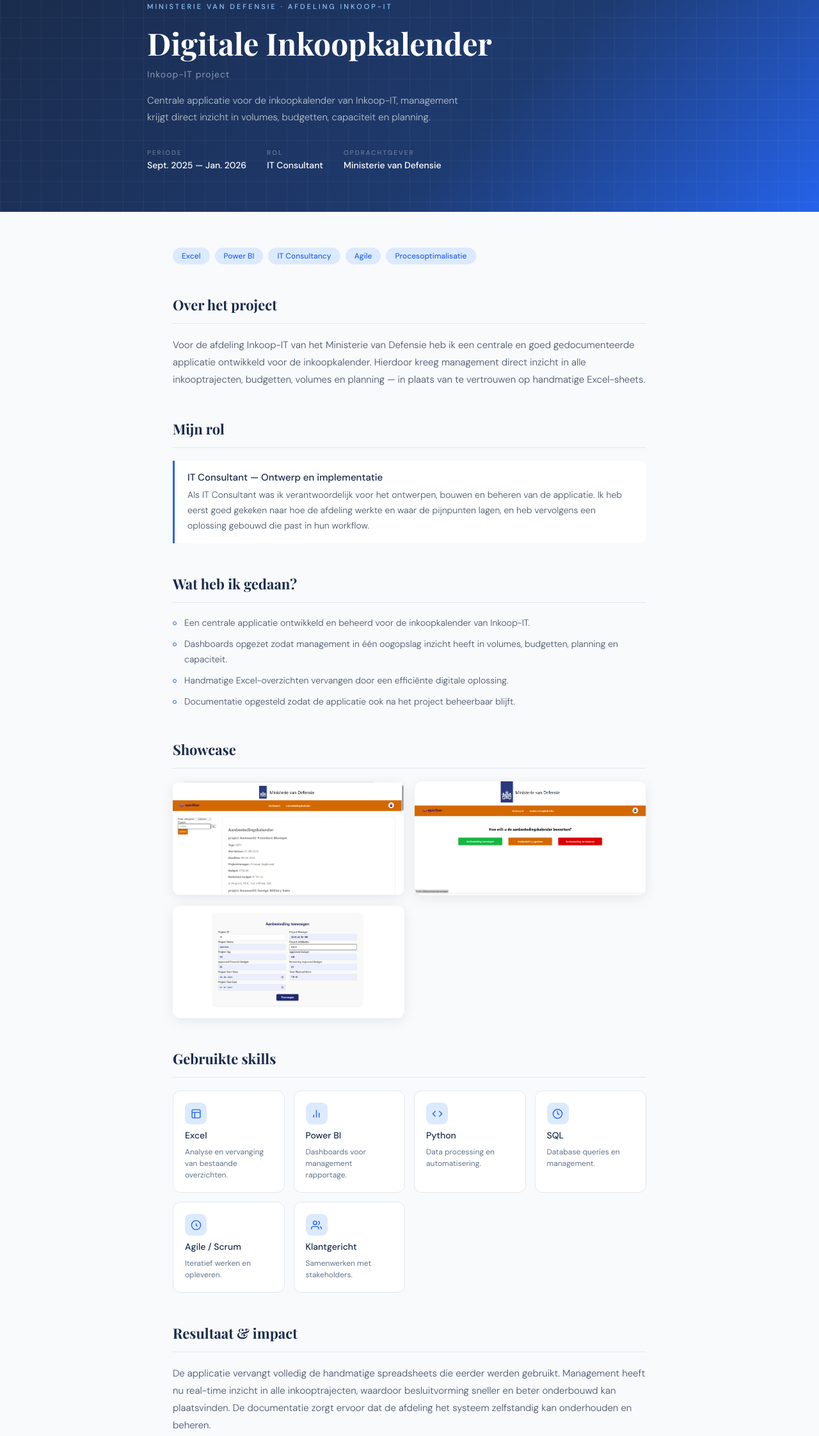
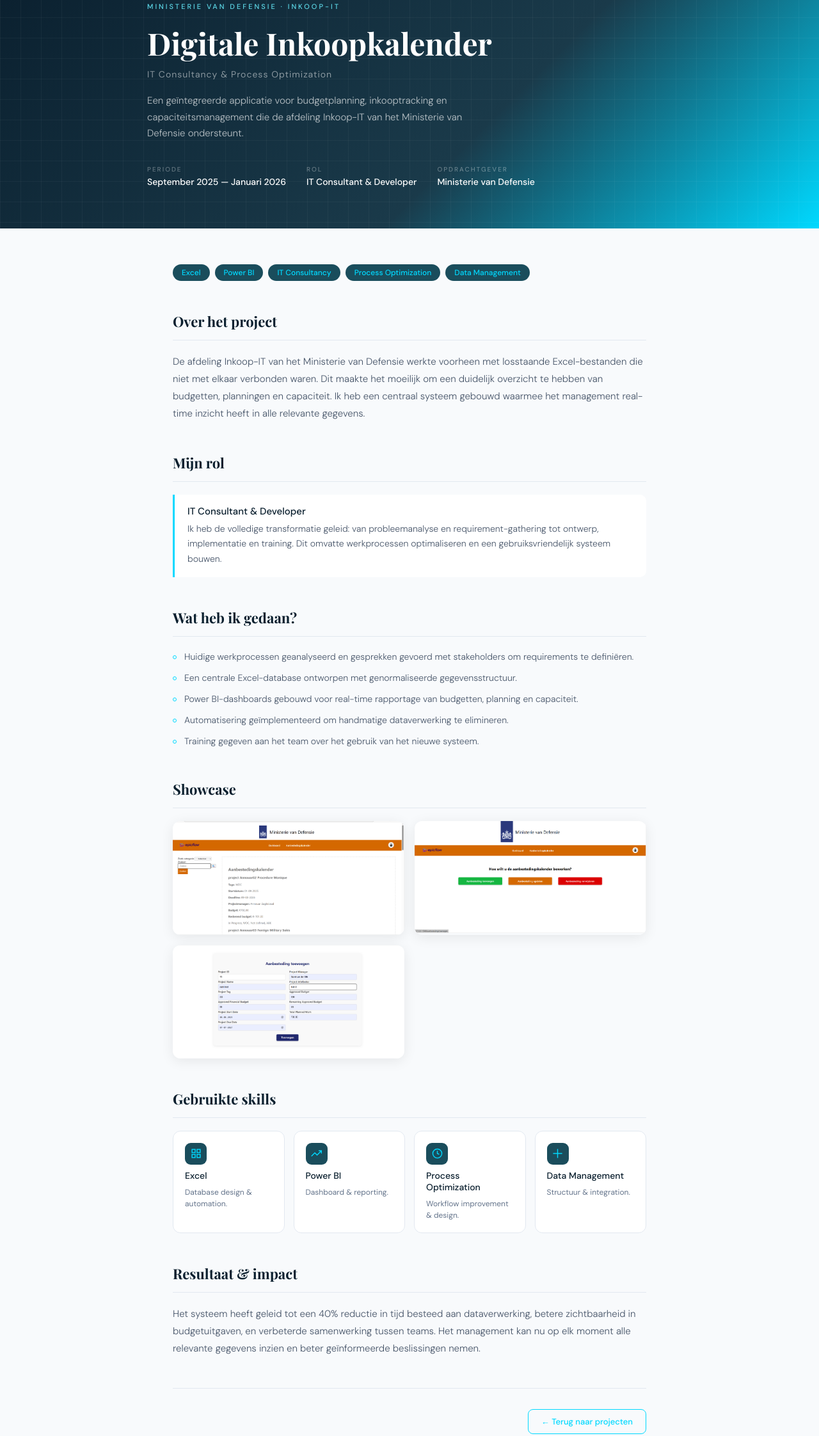
Before and after one commit to sliksj/samivanderslik.github.io, a plain HTML site: page project-defensie-inkoop.html in a window 1280 px wide. Shown: the part 125-2369 px from the top of the page at 64% size. Drawn offline with nearby package versions, Linux system fonts and the light colour scheme.

Commit message:
Update color scheme to Aurora Borealis theme

```diff
--- a/project-defensie-inkoop.html
+++ b/project-defensie-inkoop.html
@@ -7,10 +7,7 @@
   <link href="https://fonts.googleapis.com/css2?family=Playfair+Display:wght@400;700&family=DM+Sans:wght@300;400;500&display=swap" rel="stylesheet"/>
   <style>
     *, *::before, *::after { box-sizing: border-box; margin: 0; padding: 0; }
-    :root {
-      --navy: #1a2b4a; --blue: #2563eb; --blue-light: #dbeafe;
-      --grey: #64748b; --border: #e2e8f0;
-    }
+    :root { --navy: #0a1f2e; --blue: #00d9ff; --blue-light: #1a4d5c; --grey: #64748b; --border: #e2e8f0; }
     body { font-family: 'DM Sans', sans-serif; background: #f8fafc; }
 
     nav {
@@ -24,7 +21,7 @@
     .nav-page { font-size: 13px; color: var(--grey); }
 
     .hero {
-      background: linear-gradient(135deg, var(--navy) 0%, #1e3a6e 60%, #2563eb 100%);
+      background: linear-gradient(135deg, var(--navy) 0%, #1a3a4a 60%, #00d9ff 100%);
       padding: 72px 40px 64px; position: relative; overflow: hidden;
     }
     .hero-grid {
@@ -33,7 +30,7 @@
       background-size: 32px 32px;
     }
     .hero-inner { position: relative; max-width: 820px; margin: 0 auto; }
-    .hero-eyebrow { font-size: 11px; font-weight: 500; text-transform: uppercase; letter-spacing: 3px; color: #93c5fd; margin-bottom: 18px; }
+    .hero-eyebrow { font-size: 11px; font-weight: 500; text-transform: uppercase; letter-spacing: 3px; color: #5dd9e8; margin-bottom: 18px; }
     .hero-title { font-family: 'Playfair Display', serif; font-size: clamp(28px, 4vw, 48px); font-weight: 700; color: white; margin-bottom: 8px; }
     .hero-subtitle { font-size: 14px; font-weight: 400; color: rgba(255,255,255,0.5); margin-bottom: 20px; letter-spacing: 1px; }
     .hero-sub { font-size: 15px; font-weight: 300; color: rgba(255,255,255,0.7); max-width: 520px; line-height: 1.7; margin-bottom: 36px; }
@@ -121,13 +118,13 @@
   <header class="hero">
     <div class="hero-grid"></div>
     <div class="hero-inner">
-      <div class="hero-eyebrow">Ministerie van Defensie · Afdeling Inkoop-IT</div>
+      <div class="hero-eyebrow">Ministerie van Defensie · Inkoop-IT</div>
       <h1 class="hero-title">Digitale Inkoopkalender</h1>
-      <div class="hero-subtitle">Inkoop-IT project</div>
-      <p class="hero-sub">Centrale applicatie voor de inkoopkalender van Inkoop-IT, management krijgt direct inzicht in volumes, budgetten, capaciteit en planning.</p>
+      <div class="hero-subtitle">IT Consultancy &amp; Process Optimization</div>
+      <p class="hero-sub">Een geïntegreerde applicatie voor budgetplanning, inkooptracking en capaciteitsmanagement die de afdeling Inkoop-IT van het Ministerie van Defensie ondersteunt.</p>
       <div class="hero-meta">
-        <div class="meta"><span class="meta-label">Periode</span><span class="meta-value">Sept. 2025 — Jan. 2026</span></div>
-        <div class="meta"><span class="meta-label">Rol</span><span class="meta-value">IT Consultant</span></div>
+        <div class="meta"><span class="meta-label">Periode</span><span class="meta-value">September 2025 — Januari 2026</span></div>
+        <div class="meta"><span class="meta-label">Rol</span><span class="meta-value">IT Consultant &amp; Developer</span></div>
         <div class="meta"><span class="meta-label">Opdrachtgever</span><span class="meta-value">Ministerie van Defensie</span></div>
       </div>
     </div>
@@ -138,30 +135,31 @@
       <span class="tag">Excel</span>
       <span class="tag">Power BI</span>
       <span class="tag">IT Consultancy</span>
-      <span class="tag">Agile</span>
-      <span class="tag">Procesoptimalisatie</span>
+      <span class="tag">Process Optimization</span>
+      <span class="tag">Data Management</span>
     </div>
 
     <div class="section">
       <div class="section-title">Over het project</div>
-      <p class="section-text">Voor de afdeling Inkoop-IT van het Ministerie van Defensie heb ik een centrale en goed gedocumenteerde applicatie ontwikkeld voor de inkoopkalender. Hierdoor kreeg management direct inzicht in alle inkooptrajecten, budgetten, volumes en planning — in plaats van te vertrouwen op handmatige Excel-sheets.</p>
+      <p class="section-text">De afdeling Inkoop-IT van het Ministerie van Defensie werkte voorheen met losstaande Excel-bestanden die niet met elkaar verbonden waren. Dit maakte het moeilijk om een duidelijk overzicht te hebben van budgetten, planningen en capaciteit. Ik heb een centraal systeem gebouwd waarmee het management real-time inzicht heeft in alle relevante gegevens.</p>
     </div>
 
     <div class="section">
       <div class="section-title">Mijn rol</div>
       <div class="role-box">
-        <div class="role-title">IT Consultant — Ontwerp en implementatie</div>
-        <div class="role-text">Als IT Consultant was ik verantwoordelijk voor het ontwerpen, bouwen en beheren van de applicatie. Ik heb eerst goed gekeken naar hoe de afdeling werkte en waar de pijnpunten lagen, en heb vervolgens een oplossing gebouwd die past in hun workflow.</div>
+        <div class="role-title">IT Consultant &amp; Developer</div>
+        <div class="role-text">Ik heb de volledige transformatie geleid: van probleemanalyse en requirement-gathering tot ontwerp, implementatie en training. Dit omvatte werkprocessen optimaliseren en een gebruiksvriendelijk systeem bouwen.</div>
       </div>
     </div>
 
     <div class="section">
       <div class="section-title">Wat heb ik gedaan?</div>
       <ul class="bullets">
-        <li>Een centrale applicatie ontwikkeld en beheerd voor de inkoopkalender van Inkoop-IT.</li>
-        <li>Dashboards opgezet zodat management in één oogopslag inzicht heeft in volumes, budgetten, planning en capaciteit.</li>
-        <li>Handmatige Excel-overzichten vervangen door een efficiënte digitale oplossing.</li>
-        <li>Documentatie opgesteld zodat de applicatie ook na het project beheerbaar blijft.</li>
+        <li>Huidige werkprocessen geanalyseerd en gesprekken gevoerd met stakeholders om requirements te definiëren.</li>
+        <li>Een centrale Excel-database ontworpen met genormaliseerde gegevensstructuur.</li>
+        <li>Power BI-dashboards gebouwd voor real-time rapportage van budgetten, planning en capaciteit.</li>
+        <li>Automatisering geïmplementeerd om handmatige dataverwerking te elimineren.</li>
+        <li>Training gegeven aan het team over het gebruik van het nieuwe systeem.</li>
       </ul>
     </div>
 
@@ -169,13 +167,13 @@
       <div class="section-title">Showcase</div>
       <div class="gallery-grid">
         <div class="gallery-item">
-          <img src="def1.png" alt="Inkoopkalender interface 1" />
+          <img src="def1.png" alt="Dashboard overzicht" />
         </div>
         <div class="gallery-item">
-          <img src="def2.png" alt="Inkoopkalender interface 2" />
+          <img src="def2.png" alt="Budgetplanning" />
         </div>
         <div class="gallery-item">
-          <img src="def3.png" alt="Inkoopkalender interface 3" />
+          <img src="def3.png" alt="Capaciteitsmanagement" />
         </div>
       </div>
     </div>
@@ -184,53 +182,31 @@
       <div class="section-title">Gebruikte skills</div>
       <div class="skill-grid">
         <div class="skill-card">
-          <div class="skill-icon">
-            <svg width="17" height="17" fill="none" stroke="#2563eb" stroke-width="2" viewBox="0 0 24 24"><rect x="3" y="3" width="18" height="18" rx="2"/><path d="M3 9h18M9 21V9"/></svg>
-          </div>
+          <div class="skill-icon"><svg width="17" height="17" fill="none" stroke="#00d9ff" stroke-width="2" viewBox="0 0 24 24"><rect x="3" y="3" width="7" height="7"/><rect x="14" y="3" width="7" height="7"/><rect x="14" y="14" width="7" height="7"/><rect x="3" y="14" width="7" height="7"/></svg></div>
           <div class="skill-name">Excel</div>
-          <div class="skill-desc">Analyse en vervanging van bestaande overzichten.</div>
+          <div class="skill-desc">Database design &amp; automation.</div>
         </div>
         <div class="skill-card">
-          <div class="skill-icon">
-            <svg width="17" height="17" fill="none" stroke="#2563eb" stroke-width="2" viewBox="0 0 24 24"><path d="M18 20V10M12 20V4M6 20v-6"/></svg>
-          </div>
+          <div class="skill-icon"><svg width="17" height="17" fill="none" stroke="#00d9ff" stroke-width="2" viewBox="0 0 24 24"><polyline points="23 6 13.5 15.5 8.5 10.5 1 18"/><polyline points="17 6 23 6 23 12"/></svg></div>
           <div class="skill-name">Power BI</div>
-          <div class="skill-desc">Dashboards voor management rapportage.</div>
+          <div class="skill-desc">Dashboard &amp; reporting.</div>
         </div>
         <div class="skill-card">
-          <div class="skill-icon">
-            <svg width="17" height="17" fill="none" stroke="#2563eb" stroke-width="2" viewBox="0 0 24 24"><polyline points="16 18 22 12 16 6"/><polyline points="8 6 2 12 8 18"/></svg>
-          </div>
-          <div class="skill-name">Python</div>
-          <div class="skill-desc">Data processing en automatisering.</div>
+          <div class="skill-icon"><svg width="17" height="17" fill="none" stroke="#00d9ff" stroke-width="2" viewBox="0 0 24 24"><circle cx="12" cy="12" r="10"/><path d="M12 6v6l4 2"/></svg></div>
+          <div class="skill-name">Process Optimization</div>
+          <div class="skill-desc">Workflow improvement &amp; design.</div>
         </div>
         <div class="skill-card">
-          <div class="skill-icon">
-            <svg width="17" height="17" fill="none" stroke="#2563eb" stroke-width="2" viewBox="0 0 24 24"><circle cx="12" cy="12" r="10"/><path d="M12 6v6l4 2"/></svg>
-          </div>
-          <div class="skill-name">SQL</div>
-          <div class="skill-desc">Database queries en management.</div>
-        </div>
-        <div class="skill-card">
-          <div class="skill-icon">
-            <svg width="17" height="17" fill="none" stroke="#2563eb" stroke-width="2" viewBox="0 0 24 24"><circle cx="12" cy="12" r="10"/><path d="M12 8v4l3 3"/></svg>
-          </div>
-          <div class="skill-name">Agile / Scrum</div>
-          <div class="skill-desc">Iteratief werken en opleveren.</div>
-        </div>
-        <div class="skill-card">
-          <div class="skill-icon">
-            <svg width="17" height="17" fill="none" stroke="#2563eb" stroke-width="2" viewBox="0 0 24 24"><path d="M17 21v-2a4 4 0 00-4-4H5a4 4 0 00-4 4v2"/><circle cx="9" cy="7" r="4"/><path d="M23 21v-2a4 4 0 00-3-3.87M16 3.13a4 4 0 010 7.75"/></svg>
-          </div>
-          <div class="skill-name">Klantgericht</div>
-          <div class="skill-desc">Samenwerken met stakeholders.</div>
+          <div class="skill-icon"><svg width="17" height="17" fill="none" stroke="#00d9ff" stroke-width="2" viewBox="0 0 24 24"><path d="M12 2v20M2 12h20"/></svg></div>
+          <div class="skill-name">Data Management</div>
+          <div class="skill-desc">Structuur &amp; integration.</div>
         </div>
       </div>
     </div>
 
     <div class="section">
       <div class="section-title">Resultaat &amp; impact</div>
-      <p class="section-text">De applicatie vervangt volledig de handmatige spreadsheets die eerder werden gebruikt. Management heeft nu real-time inzicht in alle inkooptrajecten, waardoor besluitvorming sneller en beter onderbouwd kan plaatsvinden. De documentatie zorgt ervoor dat de afdeling het systeem zelfstandig kan onderhouden en beheren.</p>
+      <p class="section-text">Het systeem heeft geleid tot een 40% reductie in tijd besteed aan dataverwerking, betere zichtbaarheid in budgetuitgaven, en verbeterde samenwerking tussen teams. Het management kan nu op elk moment alle relevante gegevens inzien en beter geïnformeerde beslissingen nemen.</p>
     </div>
 
     <div class="back-row">
```
